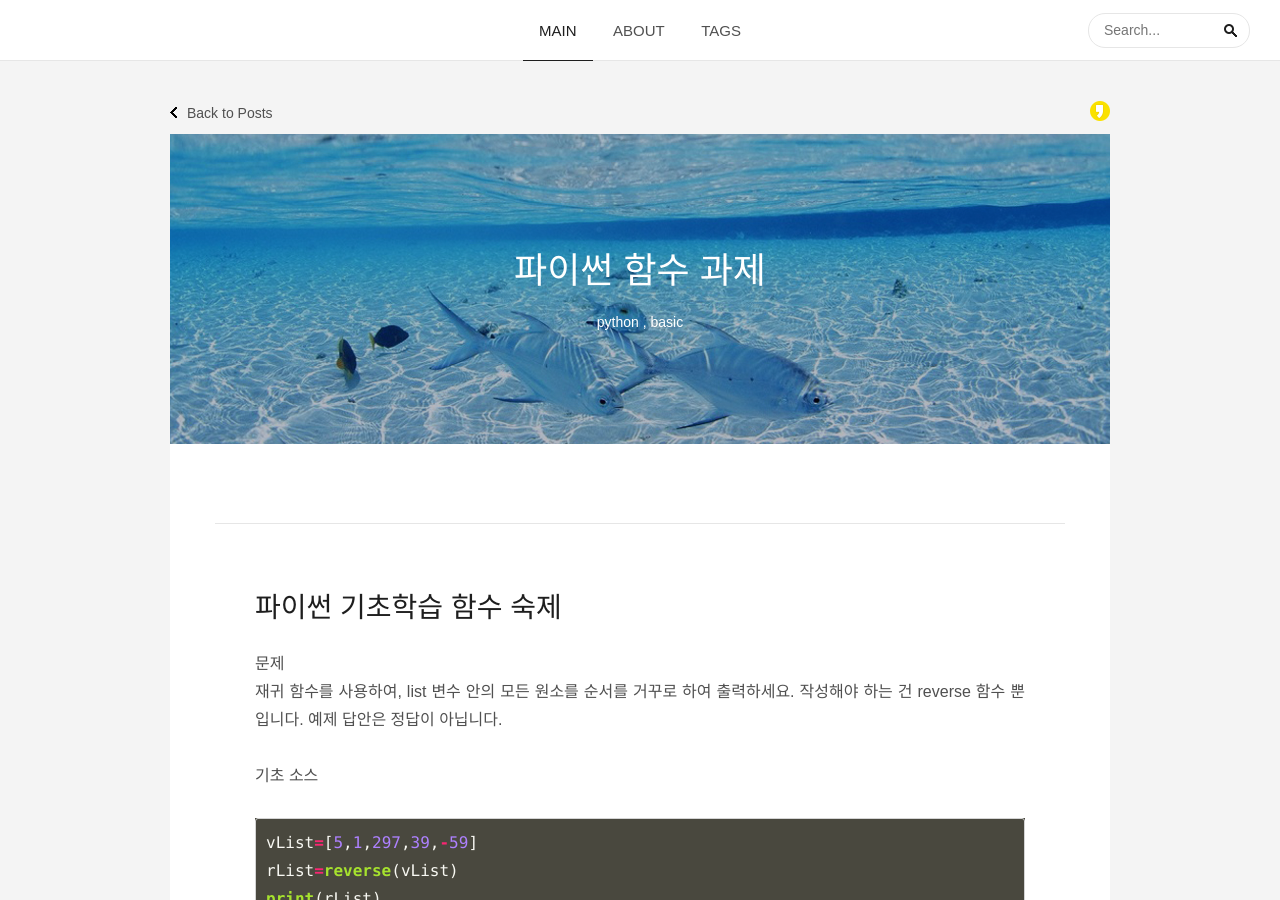
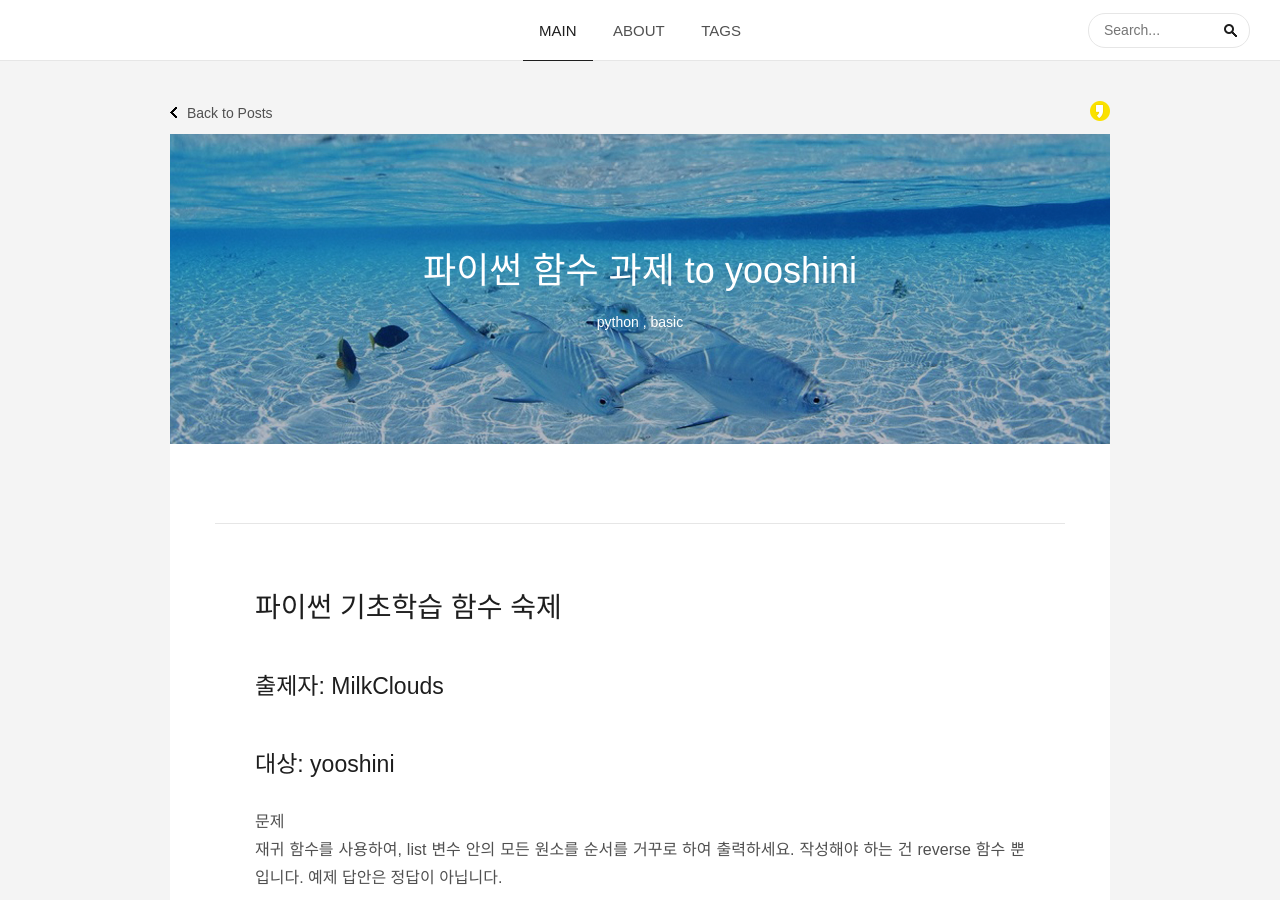
Before and after one commit to MilkClouds/milkclouds.github.io, a Jekyll site: the page built from _posts/yooshini/2019-01-18-Python_assignment.md, in a window 1280 px wide and 900 px high. Built offline with Jekyll 4.4.1, drawn with Linux system fonts in a browser that asks for light colours; some web fonts are replaced; comment, search, counter and statistics services are not loaded.

Commit message:
Update 2019-01-18-Python_assignment.md

```diff
--- a/_posts/yooshini/2019-01-18-Python_assignment.md
+++ b/_posts/yooshini/2019-01-18-Python_assignment.md
@@ -1,6 +1,6 @@
 ---
 layout: post
-title: '파이썬 함수 과제'
+title: '파이썬 함수 과제 to yooshini'
 author: milkclouds
 comments: true
 date: 2019-01-18 23:13
@@ -10,6 +10,9 @@ tags: [python, basic]
 
 
 # 파이썬 기초학습 함수 숙제
+
+## 출제자: MilkClouds
+## 대상: yooshini
 
 **문제**
 재귀 함수를 사용하여, list 변수 안의 모든 원소를 순서를 거꾸로 하여 출력하세요.
```
